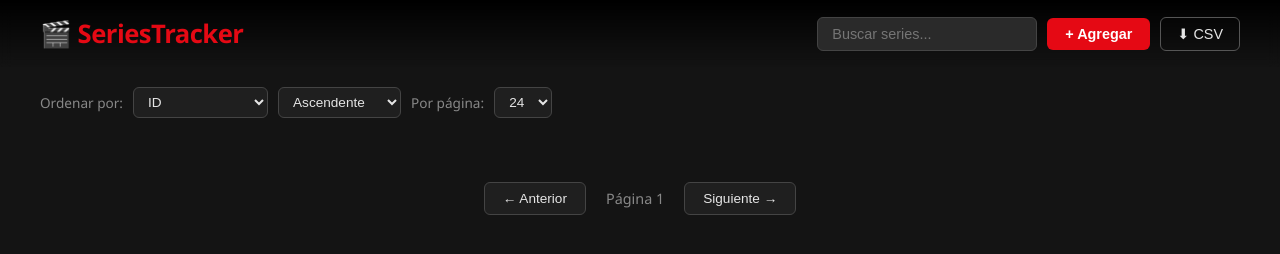
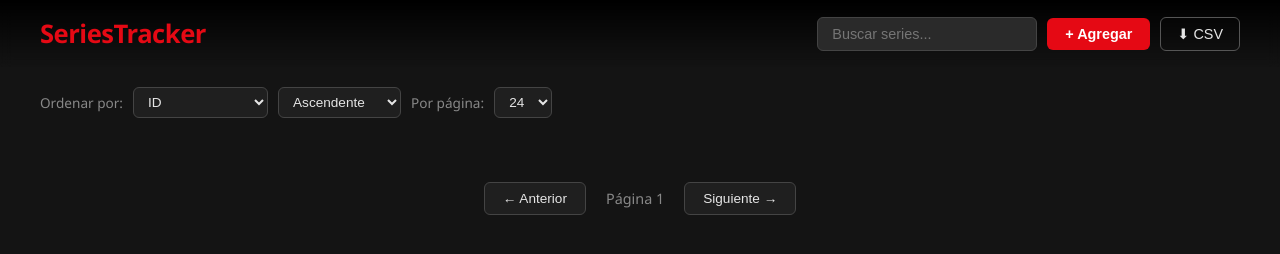
Before and after one commit to Lazaroo1/proyecto1-STW-frontend, a plain HTML site: page index.html in a window 1280 px wide. Drawn offline with Linux system fonts and the light colour scheme; no server answers.

```diff
--- a/index.html
+++ b/index.html
@@ -10,7 +10,7 @@
 
   <header>
     <div class="header-left">
-      <span class="logo">🎬 SeriesTracker</span>
+      <span class="logo">SeriesTracker</span>
     </div>
     <div class="header-right">
       <input type="text" id="search" placeholder="Buscar series..." />
@@ -52,7 +52,6 @@
     </div>
   </main>
 
-  <!-- Modal -->
   <div id="modal" class="modal hidden">
     <div class="modal-box">
       <h2 id="modal-title">Agregar Serie</h2>
```
